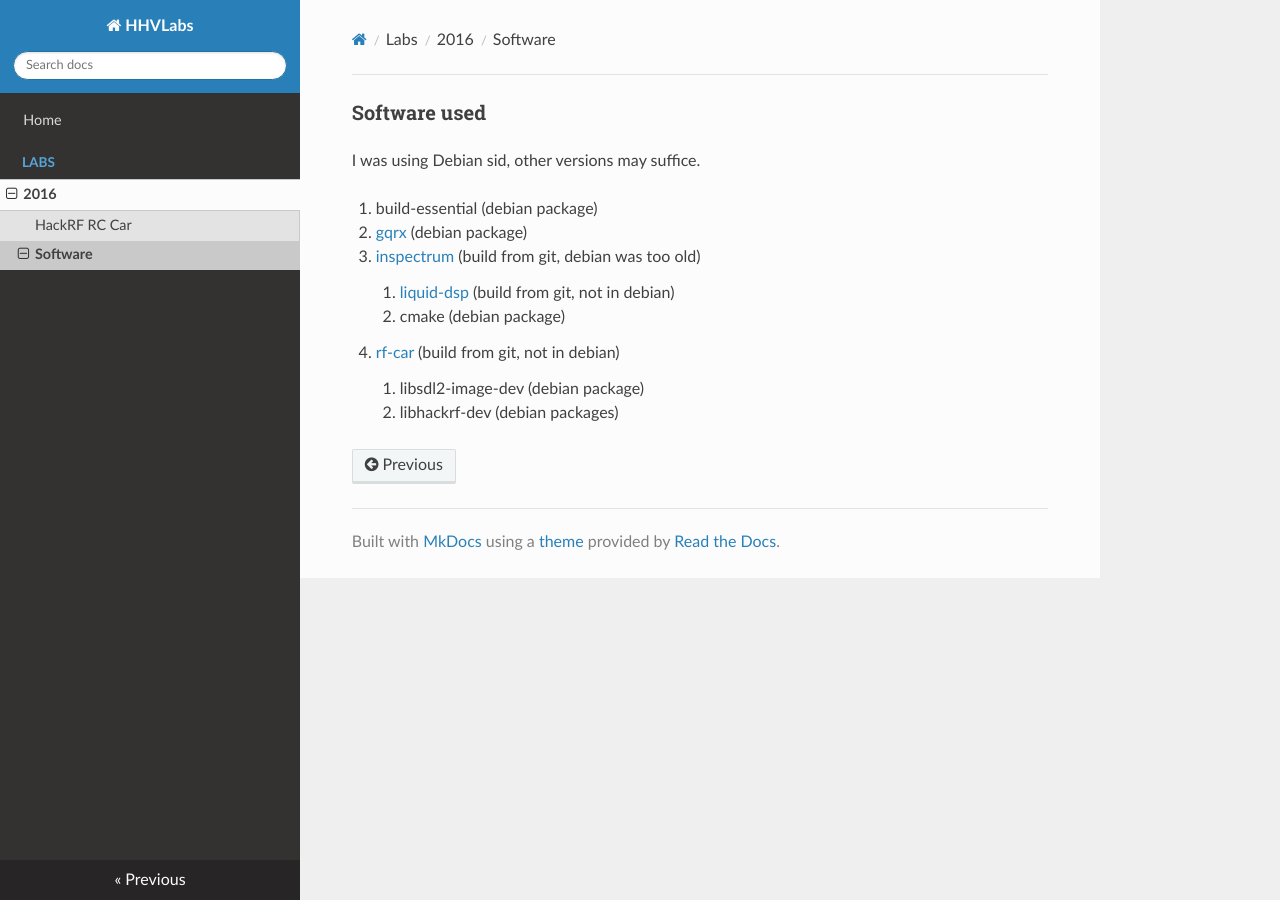
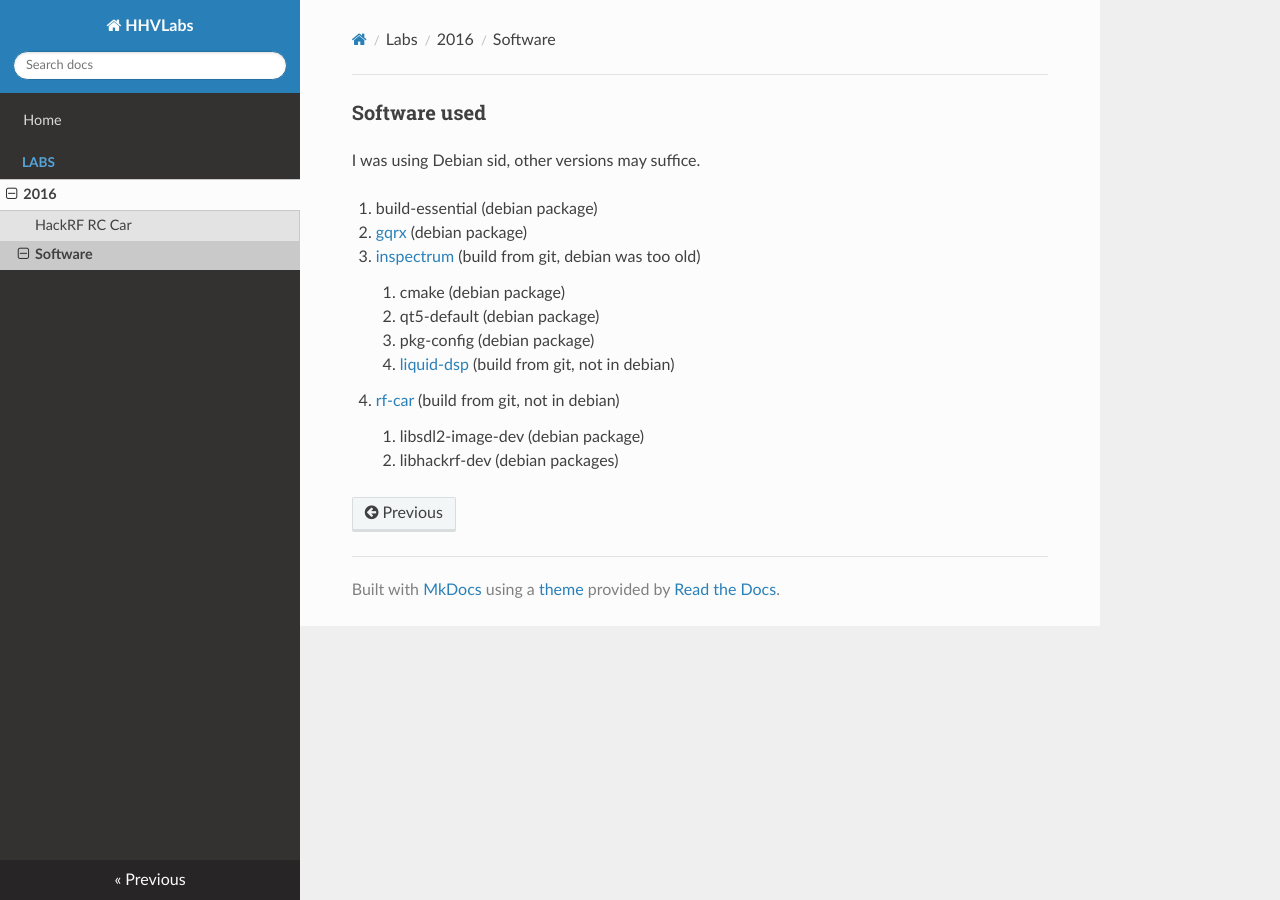
Before and after one commit to SAINTConHHV/HHVLabs, an MkDocs documentation site: the page built from docs/software-2016.md, in a window 1280 px wide. Built offline with MkDocs 1.6.1, drawn with Linux system fonts in a browser that asks for light colours; nearby versions of some CDN libraries; old or Windows-style settings are respelled for this version of MkDocs.

Commit message:
Add more dependencies

```diff
--- a/docs/software-2016.md
+++ b/docs/software-2016.md
@@ -5,8 +5,10 @@ I was using Debian sid, other versions may suffice.
 1. build-essential (debian package)
 1. [gqrx](https://gqrx.dk) (debian package)
 1. [inspectrum](https://github.com/miek/inspectrum) (build from git, debian was too old)
+    1. cmake (debian package)
+    1. qt5-default (debian package)
+    1. pkg-config (debian package)
     1. [liquid-dsp](https://github.com/jgaeddert/liquid-dsp) (build from git, not in debian)
-    1. cmake (debian package)
 1. [rf-car](https://github.com/rgerganov/rf-car) (build from git, not in debian)
     1. libsdl2-image-dev (debian package)
     1. libhackrf-dev (debian packages)
```
